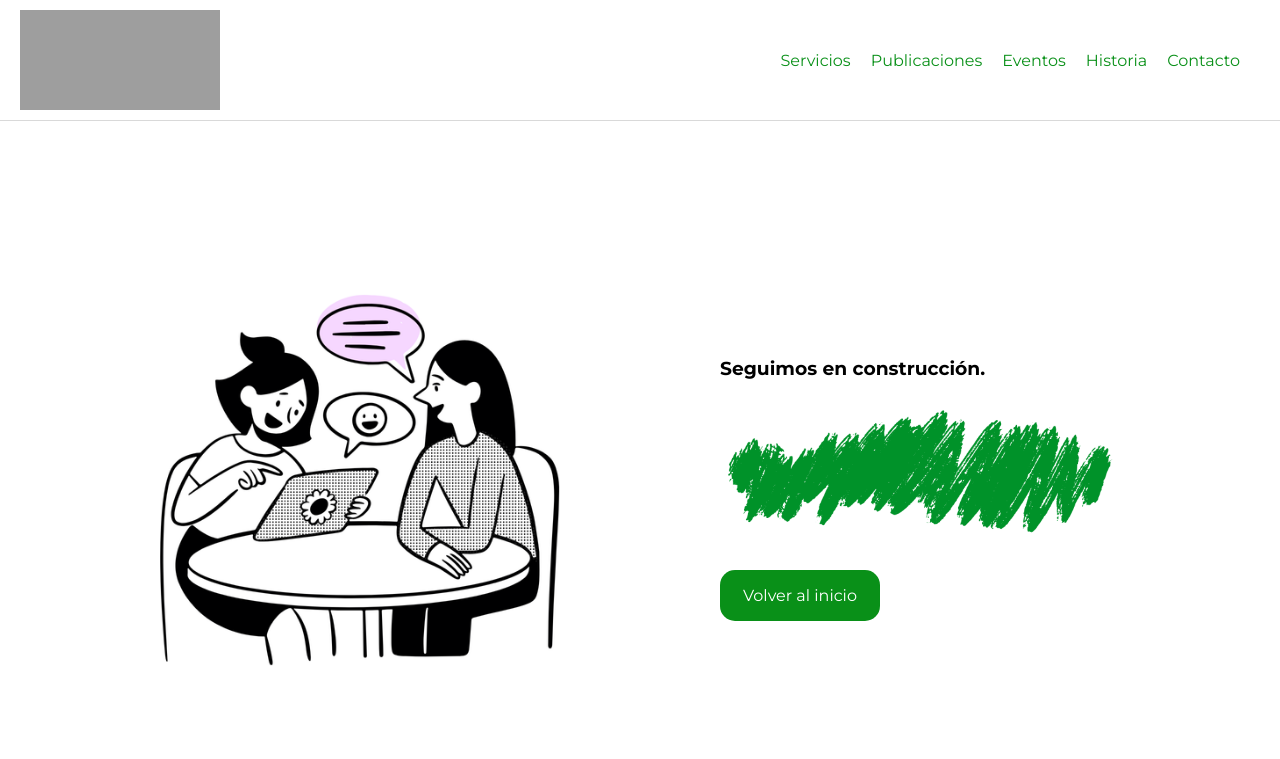
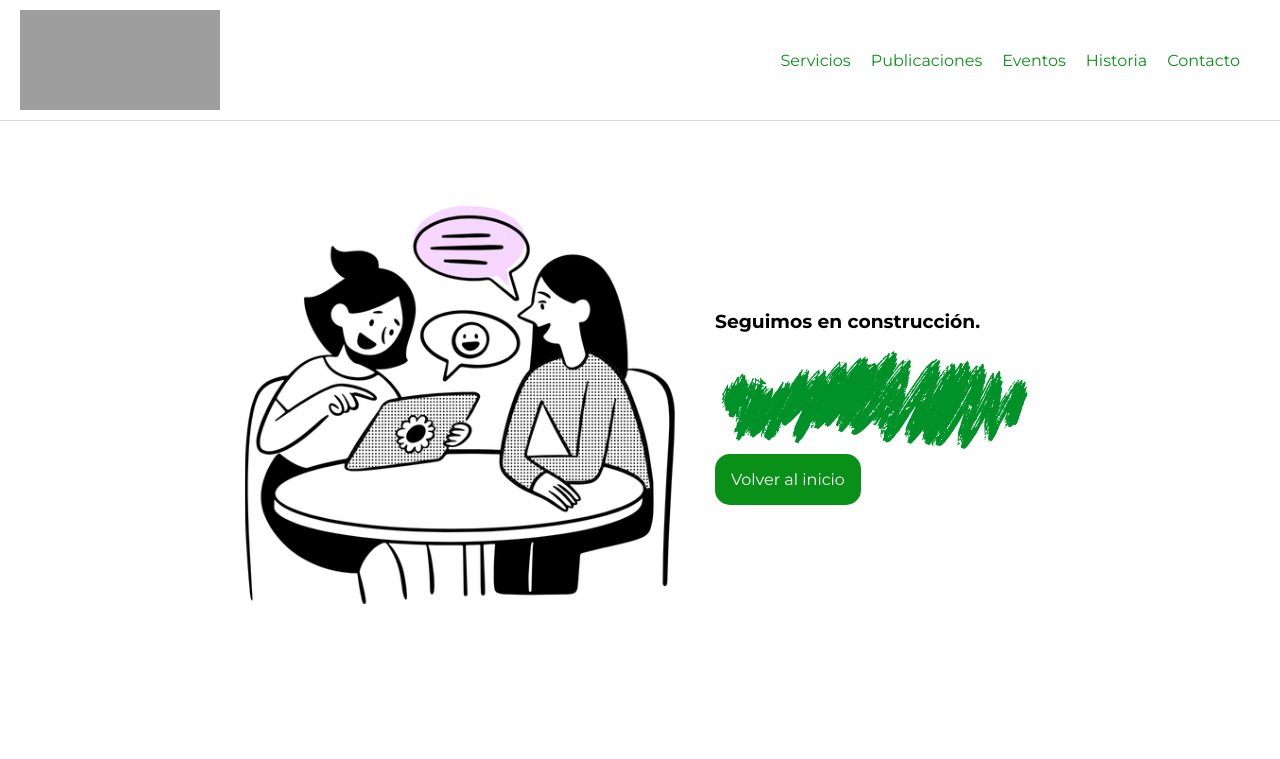
Before and after one commit to SamuBoc/ADECONTA_PAGE, a PHP site: page /html/servicios.html in a window 1280 px wide. Shown: the top 759 px of the page. Run offline with PHP 8.4, Linux system fonts and the light colour scheme; grey boxes are pictures that could not be loaded.

Commit message:
error:flexbox service and header service

```diff
--- a/css/style-servicios.css
+++ b/css/style-servicios.css
@@ -1,8 +1,9 @@
-body{
+body {
     margin: 0;
     padding: 0;
     font-family: 'Montserrat', sans-serif;
     font-size: 16px;
+    overflow-x: hidden; /* Ocultar barra horizontal */
 }
 
 /* -----  HEADER SECTION ---- */
@@ -117,107 +118,71 @@ body, div, ul, nav, header, footer, a, li, label{
 
 /* ----- BLOCK CONSTRUCTION SECTION ---- */
 
-.main {
-    background-repeat: no-repeat;
-    width: 100%; /* 100% del ancho de la ventana */
-    height: 80vh; /* 80% de la altura de la ventana */
-    display: flex; /* Usar flex para centrar contenido si es necesario */
-    align-items: center; /* Centra el contenido verticalmente */
-    justify-content: center; /* Centra el contenido horizontalmente */
-    container-type: inline-size; /* Definimos el contenedor para las consultas */
-    container-name: construccion;
-    opacity: 0; /* Inicialmente opaco */
-    animation: fadeIn 0.5s ease forwards; /* Animación de desvanecimiento */
+
+.main__wrapper{
+    display: flex;
+    width: 100vw;
+    height: 70vh;
+    align-items: center;
+    justify-content: center;
+    flex-wrap: wrap;
 }
 
-.modal_warning {
-    display: flex;
-    background-color: #fffffff3;
-    flex-direction: row;
-    gap: 10rem;
-    align-items: center;
-    justify-content: center;
-    margin: auto;
-    padding: 2rem; /* Ajustar padding para espacios internos */
-    border-radius: 20px; /* Bordes redondeados */
-    max-width: 100%; /* Asegura que el contenedor no se desborde */
-    opacity: 0; /* Inicialmente opaco */
-    animation: fadeIn 0.5s ease forwards; /* Animación de desvanecimiento */
-    margin-top: 5rem;
+/* CONTENEDORES DE IMAGENES */
+.main__wrapper-img{
+    min-width: 350px;
+    min-height: 325px;
+    background-image: url(/img/banner_coming_soon.png);
+    margin: 0px 20px 0px 20px;
+    background-position: center;
+    background-size: cover;
+    margin-bottom: 0px;
+    margin-top: 10px;
 }
 
-/* Animación de desvanecimiento */
-@keyframes fadeIn {
-    from {
-        opacity: 0;
-    }
-    to {
-        opacity: 1;
-    }
+.main__wrapper__coming-son__img{
+    width: 320px;
+    max-width: 400px;
+    height: 100px;
+    background-image: url(/img/color_coming_soon.png);
+    background-position: center;
+    background-size: cover;
 }
 
-.modal_warning img {
-    width: 25rem;
-    max-width: 100%; /* Asegura que la imagen no se desborde */
+/* CONTENEDOR COMING SOON SECUNDARIO */
+.main__wrapper-coming-soon{
+    margin: 20px;
+    margin-top: 0px;
 }
 
 .btn {
-    display: inline-block;
     padding: 1rem;
     border-radius: 15px;
     border: none;
-    background-color: #099018;
-    color: #ffffff;
+    background: #099018;
+    color: #fff;
     text-align: center;
     min-width: 10rem;
-    box-sizing: border-box; /* Asegura que el padding no afecte el tamaño total */
-    cursor: pointer; /* Cambia el cursor al pasar sobre el botón */
-    text-decoration: none; /* Elimina el subrayado del enlace */
-    font-size: 1rem; /* Ajusta el tamaño de la fuente */
-    transition: background-color 0.3s ease; /* Transición suave para el color de fondo */
+    cursor: pointer;
+    text-decoration: none;
+    font-size: 1rem;
     margin-top: 20px;
-}
-
-.btn:hover {
-    background-color: #087a14; /* Color de fondo al pasar el mouse */
 }
 
 /* ----- BLOCK CONSTRUCTION QUERIES ------ */
 
-/* Para pantallas <= 900px */
-@media (max-width: 900px) {
-    .modal_warning {
-        flex-direction: column; /* Cambiar a columna en pantallas pequeñas */
-        gap: 2rem; /* Reducir el espacio entre elementos */
-        padding: 1rem; /* Reducir el padding interno */
+@media (min-width: 900px){
+    .main__wrapper{
+        width: 100vw;
+        height: 70vh;
     }
 
-    .modal_warning img {
-        width: 20rem; /* Reducir el tamaño de la imagen */
+    .main__wrapper-img{
+        min-width: 430px;
+        min-height: 400px;
     }
 
-    .btn {
-        width: 8rem; /* Reducir el ancho del botón */
-    }
 }
 
-/* Para pantallas <= 600px */
-@media (max-width: 400px) {
-    .main {
-        height: 60vh; /* Ajustar altura para pantallas más pequeñas */
-    }
 
-    .modal_warning {
-        padding: 0.5rem; /* Reducir el padding interno aún más */
-    }
-
-    .modal_warning img {
-        width: 15rem; /* Reducir el tamaño de la imagen */
-    }
-
-    .btn {
-        width: 7rem; /* Reducir el ancho del botón */
-    }
-}
-
-/* ----- END QUERIES ------ */
+/* Animación de desvanecimiento */
--- a/html/servicios.html
+++ b/html/servicios.html
@@ -34,14 +34,15 @@
     </header>
     <main class="main">
         <div class="main__wrapper">
-            <div class="modal_warning">
-                <img src="/img/banner_coming_soon.png" alt="logo_seguimos en construccion">
+                <div class="main__wrapper-img">
+
+                </div>
                 <div class="main__wrapper-coming-soon">
                     <h3>Seguimos en construcción.</h3>
-                    <img src="/img/color_coming_soon.png" alt="mancha colorida">
+                    <div class="main__wrapper__coming-son__img">
+                    </div>
                     <br>
                     <a href="/index.html" class="btn">Volver al inicio</a>
-                </div>
             </div>
         </div>
     </main>
```
